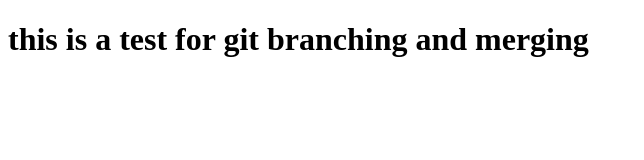
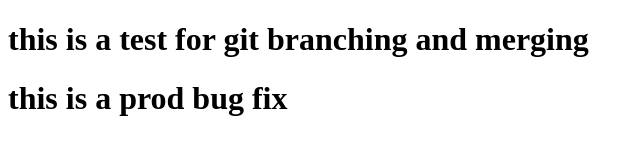
Before and after one commit to npartang/gitdemo, a plain HTML site: page WebContent/index.html in a window 1280 px wide. Shown: the whole page, without its empty margins (0-644 px from the left). Drawn offline with Linux system fonts and the light colour scheme.

Commit message:
this is a prod bug fix

```diff
--- a/WebContent/index.html
+++ b/WebContent/index.html
@@ -6,5 +6,7 @@
 </head>
 <body>
 	<h1>this is a test for git branching and merging</h1>
+	<h1>this is a prod bug fix</h1>
+
 </body>
 </html>
```
